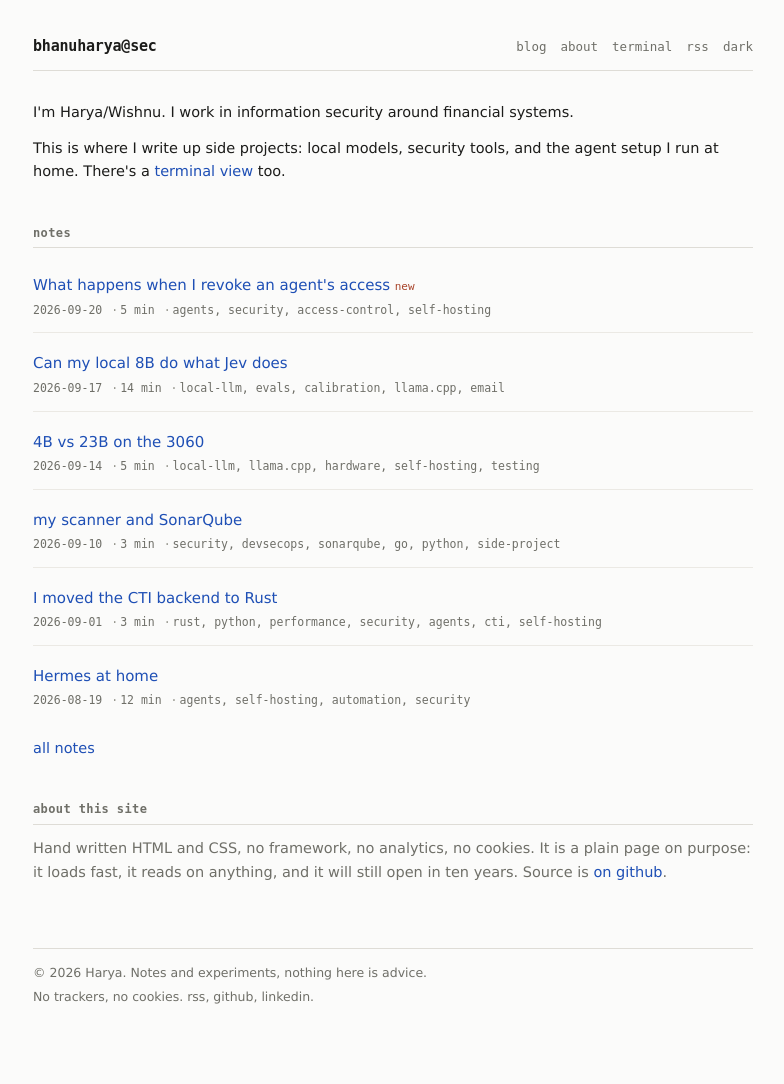
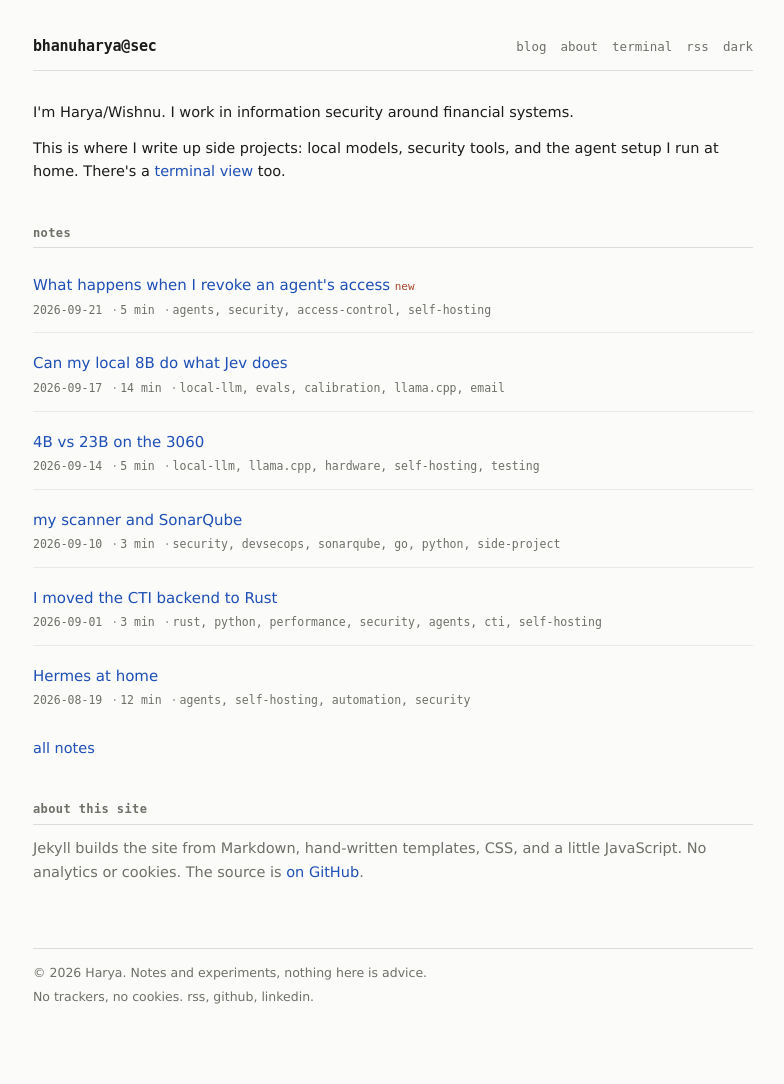
Before and after one commit to bhanuharya/bhanuharya.github.io, a Jekyll site: the page built from index.md, in a window 1280 px wide. Shown: the whole page, without its empty margins (247-1031 px from the left). Built offline with Jekyll 4.4.1, drawn with Linux system fonts in a browser that asks for light colours.

Commit message:
site: fix blog dates and mobile topic filtering

```diff
--- a/_config.yml
+++ b/_config.yml
@@ -8,6 +8,7 @@
 theme: minima
 show_excerpts: true
 lang: en
+timezone: Asia/Jakarta
 
 permalink: /blog/:title/
 include:
--- a/_layouts/home.html
+++ b/_layouts/home.html
@@ -25,4 +25,4 @@
 <p class="dim" style="margin-top:14px"><a href="{{ '/blog/' | relative_url }}">all notes</a></p>
 
 <h2 class="section-head">about this site</h2>
-<p class="dim">Hand written HTML and CSS, no framework, no analytics, no cookies. It is a plain page on purpose: it loads fast, it reads on anything, and it will still open in ten years. Source is <a href="https://github.com/bhanuharya/bhanuharya.github.io">on github</a>.</p>
+<p class="dim">Jekyll builds the site from Markdown, hand-written templates, CSS, and a little JavaScript. No analytics or cookies. The source is <a href="https://github.com/bhanuharya/bhanuharya.github.io">on GitHub</a>.</p>
--- a/assets/css/style.css
+++ b/assets/css/style.css
@@ -306,7 +306,7 @@
   display: flex;
   flex-wrap: wrap;
   gap: 10px;
-  align-items: baseline;
+  align-items: center;
   font-family: var(--mono);
   font-size: 12px;
   margin: 0 0 26px;
@@ -314,19 +314,20 @@
   border-bottom: 1px solid var(--rule-soft);
 }
 .tag-filter-label { color: var(--faint); }
-
-.tag-btn {
+.tag-filter-select {
+  width: min(100%, 20rem);
+  max-width: 100%;
+  min-height: 44px;
+  padding: 0 10px;
+  color: var(--fg);
+  background: var(--bg);
+  border: 1px solid var(--rule);
+  border-radius: 2px;
   font: inherit;
   font-family: var(--mono);
   font-size: 12px;
-  color: var(--muted);
-  background: none;
-  border: 0;
-  padding: 0;
-  cursor: pointer;
 }
-.tag-btn:hover { color: var(--fg); text-decoration: underline; }
-.tag-btn.is-active { color: var(--accent); }
+.tag-filter-select:focus-visible { outline: 2px solid var(--link); outline-offset: 2px; }
 
 .post-list { list-style: none; margin: 0; padding: 0; }
 .post-list > li {
@@ -388,6 +389,7 @@
   .site-head { padding-top: 22px; }
   .site-nav { margin-left: 0; }
   .site-nav { width: 100%; }
+  .tag-filter-select { flex: 1 1 200px; min-width: 0; }
   .post-nav { flex-direction: column; }
   .post-nav a { max-width: 100%; }
 }
--- a/index.md
+++ b/index.md
@@ -1,3 +1,4 @@
 ---
 layout: home
+description: Notes from Harya on information security, local models, security tools, and home projects.
 ---
```
Also changed, not shown: about.md (+2 -1 lines), blog.md (+36 -26 lines), README.md.
